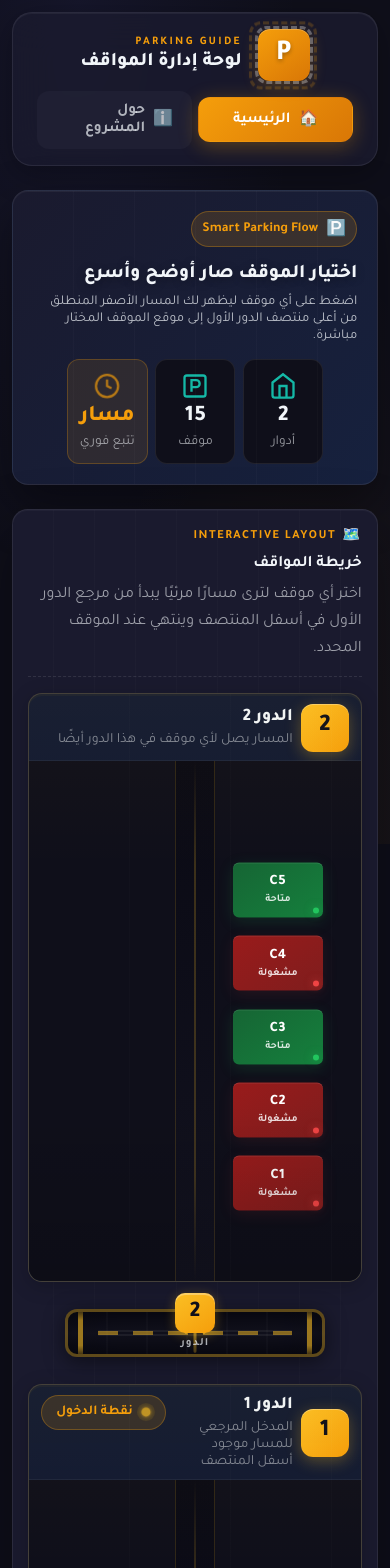
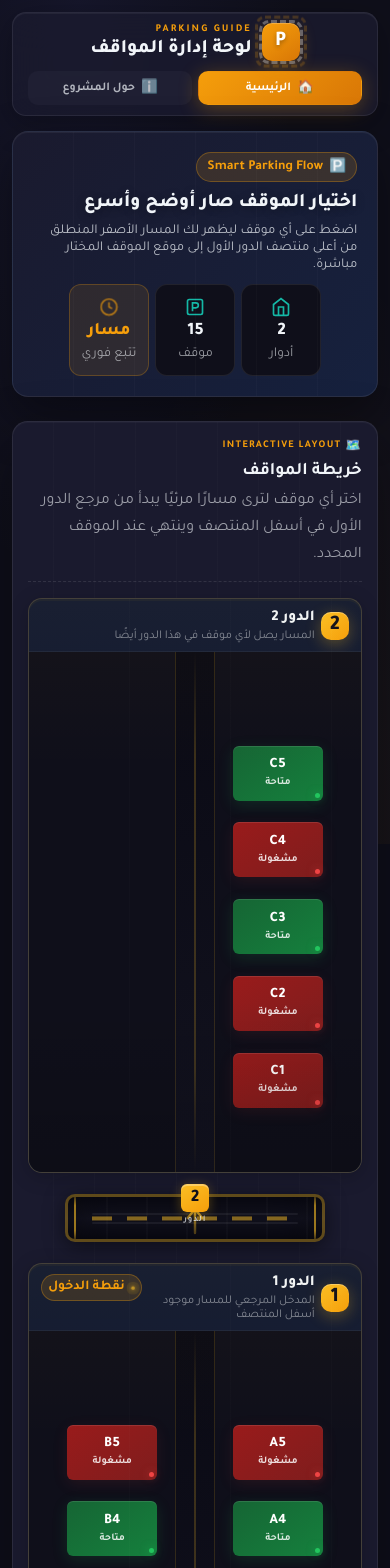
Before and after one commit to AminAldwili/parking-project, a Vue app: page / in a window 390 px wide. Shown: the top 1568 px of the page. Built offline with nearby package versions, Linux system fonts and the light colour scheme.

Commit message:
Enhance responsive design and accessibility across components with fluid CSS properties

```diff
--- a/public/index.html
+++ b/public/index.html
@@ -5,7 +5,7 @@
     <meta http-equiv="X-UA-Compatible" content="IE=edge" />
     <meta
       name="viewport"
-      content="width=device-width,initial-scale=1.0,maximum-scale=1.0"
+      content="width=device-width,initial-scale=1.0,viewport-fit=cover"
     />
     <meta name="theme-color" content="#0f0f1a" />
     <link rel="icon" href="<%= BASE_URL %>favicon.ico" />
--- a/src/App.vue
+++ b/src/App.vue
@@ -31,9 +31,32 @@
 </template>
 
 <style lang="scss">
+/*
+ * ============================================================================
+ * Fluid Design System - Parking Project
+ * ============================================================================
+ *
+ * This project uses a modern CSS fluid design approach for responsive layouts.
+ *
+ * Key Features:
+ * - CSS Custom Properties for consistent spacing, typography, and sizing
+ * - clamp() functions for fluid values that scale smoothly between breakpoints
+ * - Safe area support for edge screens (iPhone notch, Samsung edge, etc.)
+ *
+ * Browser Support:
+ * - Chrome 79+, Firefox 75+, Safari 13.1+, Edge 79+
+ *
+ * Viewport Range: 280px - 1400px+
+ *
+ * ============================================================================
+ */
+
 :root {
   color-scheme: dark;
 
+  /* ================================
+     Design Tokens - Colors
+     ================================ */
   --asphalt-dark: #0f0f1a;
   --asphalt-base: #1a1a2e;
   --asphalt-light: #16213e;
@@ -53,6 +76,61 @@
 
   --glass-bg: rgba(26, 26, 46, 0.85);
   --glass-border: rgba(255, 255, 255, 0.08);
+
+  /* ================================
+     Fluid Design System - Spacing
+     Fluid range: 280px - 1400px viewport
+     ================================ */
+  --space-2xs: clamp(2px, 0.5vw, 6px);
+  --space-xs: clamp(4px, 1vw, 10px);
+  --space-sm: clamp(6px, 1.5vw, 14px);
+  --space-md: clamp(10px, 2.5vw, 20px);
+  --space-lg: clamp(14px, 4vw, 28px);
+  --space-xl: clamp(20px, 5vw, 40px);
+  --space-2xl: clamp(24px, 6vw, 48px);
+
+  /* ================================
+     Fluid Design System - Typography
+     ================================ */
+  --text-2xs: clamp(0.55rem, 1.3vw, 0.65rem);
+  --text-xs: clamp(0.65rem, 1.5vw, 0.78rem);
+  --text-sm: clamp(0.75rem, 2vw, 0.9rem);
+  --text-base: clamp(0.85rem, 2.2vw, 1rem);
+  --text-md: clamp(0.95rem, 2.5vw, 1.15rem);
+  --text-lg: clamp(1.1rem, 3vw, 1.4rem);
+  --text-xl: clamp(1.3rem, 4vw, 2.2rem);
+  --text-2xl: clamp(1.5rem, 5vw, 2.5rem);
+
+  /* ================================
+     Fluid Design System - Sizing
+     ================================ */
+  --icon-xs: clamp(16px, 4vw, 22px);
+  --icon-sm: clamp(20px, 5vw, 28px);
+  --icon-md: clamp(28px, 7vw, 40px);
+  --icon-lg: clamp(38px, 9vw, 52px);
+  --icon-xl: clamp(48px, 11vw, 64px);
+
+  /* ================================
+     Fluid Design System - Border Radius
+     ================================ */
+  --radius-sm: clamp(6px, 1.5vw, 10px);
+  --radius-md: clamp(10px, 2.5vw, 16px);
+  --radius-lg: clamp(14px, 3.5vw, 20px);
+  --radius-xl: clamp(18px, 4.5vw, 28px);
+
+  /* ================================
+     Safe Area Support - Edge Screens
+     Fallback: 0 on unsupported browsers
+     ================================ */
+  --safe-top: max(clamp(10px, 3vw, 20px), env(safe-area-inset-top));
+  --safe-bottom: max(clamp(10px, 3vw, 20px), env(safe-area-inset-bottom));
+  --safe-left: max(clamp(10px, 3vw, 20px), env(safe-area-inset-left));
+  --safe-right: max(clamp(10px, 3vw, 20px), env(safe-area-inset-right));
+  --safe-inline: max(
+    clamp(10px, 3vw, 20px),
+    env(safe-area-inset-left),
+    env(safe-area-inset-right)
+  );
 }
 
 * {
@@ -108,7 +186,7 @@ a {
 #app-shell {
   position: relative;
   min-height: 100vh;
-  padding: clamp(10px, 3vw, 20px);
+  padding: var(--safe-top) var(--safe-inline) var(--safe-bottom);
 }
 
 .app-background {
@@ -138,14 +216,14 @@ a {
 
 .topbar {
   max-width: 1400px;
-  margin: 0 auto 24px;
+  margin: 0 auto var(--space-lg);
   display: flex;
   align-items: center;
   justify-content: space-between;
-  gap: 20px;
-  padding: 16px 24px;
+  gap: var(--space-lg);
+  padding: var(--space-md) var(--space-lg);
   border: 1px solid var(--glass-border);
-  border-radius: 20px;
+  border-radius: var(--radius-lg);
   background: var(--glass-bg);
   backdrop-filter: blur(20px);
   box-shadow:
@@ -156,18 +234,18 @@ a {
 .brand-block {
   display: flex;
   align-items: center;
-  gap: 16px;
+  gap: var(--space-md);
 }
 
 .brand-sign {
   position: relative;
-  width: 52px;
-  height: 52px;
+  width: var(--icon-lg);
+  height: var(--icon-lg);
   display: flex;
   align-items: center;
   justify-content: center;
   background: linear-gradient(145deg, var(--accent-orange), #d97706);
-  border-radius: 12px;
+  border-radius: var(--radius-md);
   box-shadow:
     0 4px 16px var(--accent-glow),
     inset 0 1px 0 rgba(255, 255, 255, 0.2);
@@ -180,7 +258,7 @@ a {
   width: 100%;
   height: 100%;
   border: 3px dashed rgba(255, 255, 255, 0.3);
-  border-radius: 12px;
+  border-radius: var(--radius-md);
   animation: rotate-sign 20s linear infinite;
 }
 
@@ -198,7 +276,7 @@ a {
 }
 
 .sign-content {
-  font-size: 1.8rem;
+  font-size: var(--text-xl);
   font-weight: 800;
   color: #fff;
   text-shadow: 0 2px 4px rgba(0, 0, 0, 0.3);
@@ -211,7 +289,7 @@ a {
 }
 
 .brand-kicker {
-  font-size: 0.72rem;
+  font-size: var(--text-xs);
   letter-spacing: 0.2em;
   text-transform: uppercase;
   color: var(--accent-orange);
@@ -228,18 +306,18 @@ a {
 .nav-links {
   display: flex;
   align-items: center;
-  gap: 8px;
+  gap: var(--space-sm);
   flex-wrap: wrap;
 }
 
 .nav-links a {
   display: flex;
   align-items: center;
-  gap: 8px;
-  padding: 10px 18px;
-  border-radius: 12px;
+  gap: var(--space-sm);
+  padding: var(--space-sm) var(--space-md);
+  border-radius: var(--radius-md);
   font-weight: 700;
-  font-size: 0.95rem;
+  font-size: var(--text-sm);
   color: rgba(241, 245, 249, 0.7);
   background: rgba(255, 255, 255, 0.03);
   border: 1px solid transparent;
@@ -247,7 +325,7 @@ a {
 }
 
 .nav-icon {
-  font-size: 1rem;
+  font-size: var(--text-base);
 }
 
 .nav-links a:hover {
--- a/src/components/ParkingFloor.vue
+++ b/src/components/ParkingFloor.vue
@@ -181,31 +181,50 @@ onUnmounted(() => {
 </script>
 
 <style scoped>
+/*
+ * ============================================================================
+ * ParkingFloor - Individual Floor Display
+ * ============================================================================
+ *
+ * Renders parking spots in a grid layout with an aisle line.
+ *
+ * Layout Modes:
+ * - Desktop: Absolute positioned spots in a grid
+ * - Mobile (360px): Vertical stack layout for better touch interaction
+ *
+ * Components:
+ * - Aisle line: Central driving aisle visualization
+ * - Group labels: Section markers (A, B, C)
+ * - Spot wrappers: Individual parking spots
+ *
+ * ============================================================================
+ */
+
 .floor-container {
   position: relative;
   width: 100%;
-  min-height: 520px;
+  min-height: clamp(400px, 80vh, 520px);
   overflow: hidden;
-  padding: 56px 24px 24px;
+  padding: clamp(44px, 10vw, 56px) var(--space-lg) var(--space-lg);
   background: var(--asphalt-dark);
 }
 
 .spots-wrapper {
   position: absolute;
-  inset: 56px 0 24px;
+  inset: clamp(44px, 10vw, 56px) 0 var(--space-lg);
 }
 
 .spot-wrapper {
   position: absolute;
   transform: translate(-50%, -50%);
-  padding: 24px 12px;
+  padding: var(--space-lg) var(--space-md);
 }
 
 .aisle-line {
   position: absolute;
   top: 0;
   bottom: 0;
-  width: 70px;
+  width: clamp(50px, 10vw, 70px);
   transform: translateX(-50%);
   z-index: 0;
   display: flex;
@@ -247,16 +266,16 @@ onUnmounted(() => {
 
 .group-label {
   position: absolute;
-  top: 8px;
+  top: var(--space-xs);
   transform: translateX(-50%);
-  min-width: 36px;
+  min-width: clamp(30px, 8vw, 36px);
   text-align: center;
   background: var(--road-yellow);
   color: var(--asphalt-dark);
-  padding: 4px 10px;
-  border-radius: 8px;
+  padding: var(--space-2xs) var(--space-xs);
+  border-radius: var(--radius-sm);
   font-weight: 800;
-  font-size: 0.85rem;
+  font-size: var(--text-sm);
   box-shadow: 0 4px 12px rgba(251, 191, 36, 0.3);
 }
 
@@ -269,8 +288,8 @@ onUnmounted(() => {
   display: flex;
   flex-direction: column;
   align-items: center;
-  gap: 20px;
-  padding: 16px 0;
+  gap: var(--space-lg);
+  padding: var(--space-md) 0;
   inset: auto;
   position: relative;
 }
@@ -280,7 +299,7 @@ onUnmounted(() => {
   left: auto !important;
   top: auto !important;
   transform: none;
-  padding: 8px;
+  padding: var(--space-xs);
 }
 
 .group-labels.hidden-mobile {
@@ -288,11 +307,6 @@ onUnmounted(() => {
 }
 
 @media (max-width: 768px) {
-  .floor-container {
-    min-height: clamp(400px, 70vh, 520px);
-    padding-top: clamp(44px, 10vw, 56px);
-  }
-
   .aisle-line {
     width: clamp(40px, 8vw, 70px);
   }
@@ -301,7 +315,7 @@ onUnmounted(() => {
 @media (max-width: 360px) {
   .floor-container {
     min-height: auto;
-    padding-inline: clamp(8px, 3vw, 16px);
+    padding-inline: var(--space-md);
   }
 
   .aisle-line {
--- a/src/components/ParkingFloors.vue
+++ b/src/components/ParkingFloors.vue
@@ -318,6 +318,24 @@ onUnmounted(() => {
 </script>
 
 <style scoped>
+/*
+ * ============================================================================
+ * ParkingFloors - Interactive Parking Layout
+ * ============================================================================
+ *
+ * Contains:
+ * - Floor boxes (Floor 1 & Floor 2)
+ * - Ramp connector between floors
+ * - Route path visualization
+ *
+ * Features:
+ * - Dynamic path drawing on spot selection
+ * - Ramp animation on path activation
+ * - Fluid spacing via CSS Custom Properties
+ *
+ * ============================================================================
+ */
+
 .parking-floors {
   width: 100%;
   position: relative;
@@ -326,7 +344,13 @@ onUnmounted(() => {
 
 .parking-shell {
   position: relative;
-  padding: clamp(12px, 4vw, 28px);
+  padding: max(clamp(12px, 4vw, 28px), env(safe-area-inset-top))
+    max(
+      clamp(12px, 4vw, 28px),
+      env(safe-area-inset-right),
+      env(safe-area-inset-left)
+    )
+    max(clamp(12px, 4vw, 28px), env(safe-area-inset-bottom));
   border-radius: clamp(14px, 4vw, 28px);
   background: var(--asphalt-base);
   border: 1px solid var(--glass-border);
@@ -361,7 +385,7 @@ onUnmounted(() => {
 }
 
 .section-heading h3 {
-  margin: 8px 0 0;
+  margin: var(--space-xs) 0 0;
   font-size: clamp(1.3rem, 2vw, 1.8rem);
   color: var(--road-white);
 }
@@ -376,8 +400,8 @@ onUnmounted(() => {
 .eyebrow {
   display: inline-flex;
   align-items: center;
-  gap: 6px;
-  font-size: 0.78rem;
+  gap: var(--space-xs);
+  font-size: var(--text-xs);
   font-weight: 700;
   color: var(--accent-orange);
   text-transform: uppercase;
@@ -385,19 +409,19 @@ onUnmounted(() => {
 }
 
 .eyebrow-icon {
-  font-size: 0.9rem;
+  font-size: var(--text-sm);
 }
 
 .floors-container {
   display: flex;
   flex-direction: column;
-  gap: 16px;
+  gap: var(--space-md);
 }
 
 .floor-box {
   position: relative;
   border: 2px solid rgba(251, 191, 36, 0.2);
-  border-radius: 24px;
+  border-radius: var(--radius-xl);
   overflow: hidden;
   background: var(--asphalt-light);
   box-shadow:
@@ -438,20 +462,20 @@ onUnmounted(() => {
 }
 
 .floor-sign {
-  width: 48px;
-  height: 48px;
+  width: var(--icon-md);
+  height: var(--icon-md);
   display: flex;
   align-items: center;
   justify-content: center;
   background: linear-gradient(135deg, var(--road-yellow), #f59e0b);
-  border-radius: 12px;
+  border-radius: var(--radius-md);
   box-shadow:
     0 4px 16px rgba(251, 191, 36, 0.3),
     inset 0 1px 0 rgba(255, 255, 255, 0.3);
 }
 
 .floor-level {
-  font-size: 1.5rem;
+  font-size: var(--text-xl);
   font-weight: 800;
   color: var(--asphalt-dark);
 }
@@ -462,33 +486,33 @@ onUnmounted(() => {
 
 .floor-title {
   margin: 0;
-  font-size: 1.1rem;
+  font-size: var(--text-md);
   font-weight: 800;
   color: var(--road-white);
 }
 
 .floor-subtitle {
-  margin: 4px 0 0;
+  margin: var(--space-2xs) 0 0;
   color: rgba(241, 245, 249, 0.5);
-  font-size: 0.88rem;
+  font-size: var(--text-sm);
 }
 
 .route-origin-pill {
   display: inline-flex;
   align-items: center;
-  gap: 8px;
-  padding: 8px 14px;
+  gap: var(--space-sm);
+  padding: var(--space-xs) var(--space-sm);
   border-radius: 999px;
   background: rgba(245, 158, 11, 0.15);
   border: 1px solid rgba(245, 158, 11, 0.3);
   color: var(--accent-orange);
-  font-size: 0.85rem;
+  font-size: var(--text-base);
   font-weight: 700;
 }
 
 .route-origin-dot {
-  width: 10px;
-  height: 10px;
+  width: var(--space-xs);
+  height: var(--space-xs);
   border-radius: 50%;
   background: var(--road-yellow);
   box-shadow:
@@ -517,10 +541,10 @@ onUnmounted(() => {
 
 .route-origin-anchor {
   position: absolute;
-  bottom: 10px;
+  bottom: var(--space-sm);
   left: 50%;
-  width: 22px;
-  height: 22px;
+  width: clamp(18px, 4vw, 22px);
+  height: clamp(18px, 4vw, 22px);
   border: 3px solid var(--road-white);
   border-radius: 999px;
   transform: translateX(-50%);
@@ -548,7 +572,7 @@ onUnmounted(() => {
 
 .ramp-connector {
   position: relative;
-  height: 90px;
+  height: clamp(70px, 12vw, 90px);
   display: flex;
   align-items: center;
   justify-content: center;
@@ -557,14 +581,14 @@ onUnmounted(() => {
 .ramp-wrapper {
   position: relative;
   width: min(300px, 80%);
-  height: 64px;
+  height: clamp(48px, 10vw, 64px);
 }
 
 .ramp-track {
   position: absolute;
   inset: 0;
   background: linear-gradient(180deg, #0a0a14 0%, #12121f 50%, #0a0a14 100%);
-  border-radius: 12px;
+  border-radius: var(--radius-md);
   border: 3px solid rgba(251, 191, 36, 0.35);
   box-shadow:
     0 4px 20px rgba(0, 0, 0, 0.5),
@@ -589,7 +613,7 @@ onUnmounted(() => {
   position: absolute;
   top: 0;
   bottom: 0;
-  width: 5px;
+  width: var(--space-2xs);
   background: linear-gradient(
     180deg,
     rgba(251, 191, 36, 0.25) 0%,
@@ -600,19 +624,19 @@ onUnmounted(() => {
 }
 
 .ramp-edge.left {
-  left: 10px;
+  left: var(--space-sm);
 }
 
 .ramp-edge.right {
-  right: 10px;
+  right: var(--space-sm);
 }
 
 .ramp-center-line {
   position: absolute;
   top: 50%;
-  left: 30px;
-  right: 30px;
-  height: 4px;
+  left: clamp(24px, 6vw, 30px);
+  right: clamp(24px, 6vw, 30px);
+  height: clamp(3px, 0.8vw, 4px);
   transform: translateY(-50%);
   background: repeating-linear-gradient(
     90deg,
@@ -627,19 +651,19 @@ onUnmounted(() => {
 
 .ramp-lane-mark {
   position: absolute;
-  left: 30px;
-  right: 30px;
+  left: clamp(24px, 6vw, 30px);
+  right: clamp(24px, 6vw, 30px);
   height: 2px;
   background: rgba(255, 255, 255, 0.06);
   border-radius: 1px;
 }
 
 .ramp-lane-mark.top {
-  top: 18px;
+  top: clamp(14px, 4vw, 18px);
 }
 
 .ramp-lane-mark.bottom {
-  bottom: 18px;
+  bottom: clamp(14px, 4vw, 18px);
 }
 
 .ramp-arrows-layer {
@@ -652,30 +676,30 @@ onUnmounted(() => {
 }
 
 .ramp-arrow-svg {
-  width: 30px;
-  height: 45px;
+  width: clamp(24px, 5vw, 30px);
+  height: clamp(36px, 8vw, 45px);
 }
 
 .ramp-sign {
   position: absolute;
-  top: -16px;
+  top: calc(-1 * var(--space-md));
   left: 50%;
   transform: translateX(-50%);
   display: flex;
   flex-direction: column;
   align-items: center;
-  gap: 4px;
+  gap: var(--space-2xs);
   z-index: 100;
 }
 
 .sign-badge {
-  width: 40px;
-  height: 40px;
+  width: var(--icon-md);
+  height: var(--icon-md);
   display: flex;
   align-items: center;
   justify-content: center;
   background: linear-gradient(145deg, var(--road-yellow), #f59e0b);
-  border-radius: 10px;
+  border-radius: var(--radius-sm);
   box-shadow:
     0 2px 12px rgba(251, 191, 36, 0.3),
     inset 0 2px 0 rgba(255, 255, 255, 0.3);
@@ -683,13 +707,13 @@ onUnmounted(() => {
 }
 
 .sign-level {
-  font-size: 1.4rem;
+  font-size: var(--text-lg);
   font-weight: 800;
   color: var(--asphalt-dark);
 }
 
 .sign-text {
-  font-size: 0.7rem;
+  font-size: var(--text-2xs);
   font-weight: 700;
   color: rgba(241, 245, 249, 0.7);
   text-transform: uppercase;
@@ -732,22 +756,17 @@ onUnmounted(() => {
 @media (max-width: 768px) {
   .ramp-wrapper {
     width: min(260px, 85%);
-    height: clamp(48px, 8vw, 64px);
-  }
-
-  .ramp-connector {
-    height: clamp(70px, 12vw, 90px);
   }
 
   .section-heading {
     flex-direction: column;
     align-items: flex-start;
-    gap: clamp(8px, 2vw, 12px);
+    gap: var(--space-sm);
   }
 
   .floor-header {
     flex-wrap: wrap;
-    gap: clamp(8px, 2vw, 12px);
+    gap: var(--space-sm);
   }
 
   .route-origin-pill {
@@ -757,23 +776,18 @@ onUnmounted(() => {
 
 @media (max-width: 480px) {
   .floor-box {
-    border-radius: clamp(14px, 3vw, 24px);
+    border-radius: var(--radius-lg);
     border-width: 1.5px;
   }
 
   .section-heading h3 {
-    font-size: clamp(1rem, 3vw, 1.8rem);
+    font-size: var(--text-lg);
   }
 }
 
 @media (max-width: 360px) {
   .ramp-wrapper {
     width: min(200px, 85vw);
-    height: clamp(40px, 10vw, 44px);
-  }
-
-  .ramp-connector {
-    height: clamp(55px, 15vw, 65px);
   }
 }
 </style>
--- a/src/components/ParkingSpot.vue
+++ b/src/components/ParkingSpot.vue
@@ -81,6 +81,29 @@ function onClick() {
 </script>
 
 <style scoped>
+/*
+ * ============================================================================
+ * ParkingSpot - Individual Parking Spot Component
+ * ============================================================================
+ *
+ * A single parking spot with status indicator and interaction states.
+ *
+ * States:
+ * - Free (green): Available for parking
+ * - Occupied (red): Currently in use
+ *
+ * Interactions:
+ * - Hover: Elevation effect + tooltip
+ * - Touch: Tap feedback + tooltip
+ * - Click: Emits spot-click event for path drawing
+ *
+ * Accessibility:
+ * - Keyboard navigable (Enter/Space to select)
+ * - ARIA labels for screen readers
+ *
+ * ============================================================================
+ */
+
 .parking-spot {
   position: relative;
   display: inline-block;
@@ -126,10 +149,10 @@ function onClick() {
 
 .spot-indicator {
   position: absolute;
-  bottom: 6px;
-  right: 6px;
-  width: 10px;
-  height: 10px;
+  bottom: clamp(4px, 1vw, 6px);
+  right: clamp(4px, 1vw, 6px);
+  width: clamp(8px, 2vw, 10px);
+  height: clamp(8px, 2vw, 10px);
   border-radius: 50%;
   transition: all 250ms ease;
 }
@@ -265,12 +288,12 @@ function onClick() {
   bottom: -12px;
   left: 50%;
   transform: translateX(-50%) translateY(100%);
-  padding: 6px 12px;
-  border-radius: 8px;
+  padding: var(--space-xs) var(--space-sm);
+  border-radius: var(--radius-sm);
   background: var(--asphalt-dark);
   border: 1px solid var(--glass-border);
   color: var(--road-white);
-  font-size: 0.75rem;
+  font-size: var(--text-xs);
   font-weight: 700;
   white-space: nowrap;
   z-index: 60;
@@ -281,7 +304,7 @@ function onClick() {
 .spot-tooltip::before {
   content: "";
   position: absolute;
-  top: -6px;
+  top: calc(-1 * var(--space-2xs));
   left: 50%;
   transform: translateX(-50%);
   border: 6px solid transparent;
@@ -300,65 +323,41 @@ function onClick() {
 }
 
 @media (max-width: 768px) {
-  .spot-id {
-    font-size: 1rem;
-  }
-
-  .spot-state {
-    font-size: 0.7rem;
-  }
-
   .spot-indicator {
-    width: 8px;
-    height: 8px;
+    width: clamp(6px, 1.5vw, 8px);
+    height: clamp(6px, 1.5vw, 8px);
   }
 }
 
 @media (max-width: 480px) {
   .spot-card {
-    border-radius: 6px;
-    min-width: 44px;
-    min-height: 44px;
-  }
-
-  .spot-id {
-    font-size: 0.9rem;
-  }
-
-  .spot-state {
-    font-size: 0.65rem;
+    border-radius: clamp(6px, 1.5vw, 8px);
+    min-width: clamp(44px, 12vw, 50px);
+    min-height: clamp(44px, 12vw, 50px);
   }
 
   .spot-indicator {
-    width: 6px;
-    height: 6px;
-    bottom: 4px;
-    right: 4px;
+    width: clamp(5px, 1.2vw, 6px);
+    height: clamp(5px, 1.2vw, 6px);
+    bottom: clamp(2px, 0.8vw, 4px);
+    right: clamp(2px, 0.8vw, 4px);
   }
 }
 
 @media (max-width: 360px) {
   .spot-card {
     width: 100%;
-    max-width: 200px;
-    min-height: 50px;
+    max-width: clamp(160px, 60vw, 200px);
+    min-height: clamp(44px, 14vw, 50px);
     flex-direction: row;
     justify-content: space-between;
-    padding: 12px 16px;
-    border-radius: 8px;
+    padding: clamp(10px, 3vw, 16px);
+    border-radius: clamp(6px, 2vw, 8px);
   }
 
   .spot-inner {
     flex-direction: row;
-    gap: 12px;
-  }
-
-  .spot-id {
-    font-size: 1rem;
-  }
-
-  .spot-state {
-    font-size: 0.8rem;
+    gap: clamp(8px, 2.5vw, 12px);
   }
 
   .spot-indicator {
@@ -366,8 +365,8 @@ function onClick() {
     bottom: auto;
     right: auto;
     align-self: center;
-    width: 8px;
-    height: 8px;
+    width: clamp(6px, 2vw, 8px);
+    height: clamp(6px, 2vw, 8px);
   }
 }
 </style>
--- a/src/views/HomeView.vue
+++ b/src/views/HomeView.vue
@@ -92,6 +92,20 @@ export default {
 </script>
 
 <style scoped>
+/*
+ * ============================================================================
+ * HomeView - Hero Section & Parking Overview
+ * ============================================================================
+ *
+ * Uses CSS Custom Properties from App.vue for consistent fluid values.
+ *
+ * Components:
+ * - Hero Card: Main intro section with stats
+ * - ParkingFloors: Interactive parking layout
+ *
+ * ============================================================================
+ */
+
 .home-view {
   display: flex;
   flex-direction: column;
@@ -104,7 +118,16 @@ export default {
   align-items: center;
   justify-content: space-between;
   gap: clamp(16px, 3vw, 24px);
-  padding: clamp(20px, 4vw, 40px);
+  padding: max(
+      clamp(20px, 4vw, 40px),
+      env(safe-area-inset-top),
+      env(safe-area-inset-bottom)
+    )
+    max(
+      clamp(20px, 4vw, 40px),
+      env(safe-area-inset-right),
+      env(safe-area-inset-left)
+    );
   border-radius: clamp(16px, 3vw, 24px);
   background: linear-gradient(
     135deg,
@@ -140,19 +163,19 @@ export default {
 .hero-badge {
   display: inline-flex;
   align-items: center;
-  gap: 8px;
-  margin-bottom: 16px;
-  padding: 8px 16px;
+  gap: var(--space-sm);
+  margin-bottom: var(--space-md);
+  padding: var(--space-xs) var(--space-md);
   border-radius: 999px;
   background: rgba(245, 158, 11, 0.15);
   border: 1px solid rgba(245, 158, 11, 0.3);
-  font-size: 0.85rem;
+  font-size: var(--text-base);
   font-weight: 700;
   color: var(--accent-orange);
 }
 
 .badge-icon {
-  font-size: 1rem;
+  font-size: var(--text-base);
 }
 
 .hero-content h2 {
@@ -172,7 +195,7 @@ export default {
 
 .hero-stats {
   display: flex;
-  gap: 12px;
+  gap: var(--space-md);
   flex-wrap: wrap;
 }
 
@@ -197,8 +220,8 @@ export default {
 }
 
 .stat-icon {
-  width: 28px;
-  height: 28px;
+  width: var(--icon-sm);
+  height: var(--icon-sm);
   color: var(--accent-teal);
 }
 
@@ -224,13 +247,13 @@ export default {
 }
 
 .stat-chip strong {
-  font-size: 1.4rem;
+  font-size: var(--text-lg);
   font-weight: 800;
   color: var(--road-white);
 }
 
 .stat-chip span {
-  font-size: 0.85rem;
+  font-size: var(--text-base);
   color: rgba(241, 245, 249, 0.6);
 }
 
@@ -251,7 +274,7 @@ export default {
   position: absolute;
   top: 0;
   bottom: 0;
-  width: 40px;
+  width: var(--icon-md);
   display: flex;
   flex-direction: column;
   justify-content: space-evenly;
@@ -268,16 +291,16 @@ export default {
 }
 
 .road-markings .dash {
-  width: 6px;
-  height: 30px;
+  width: var(--space-2xs);
+  height: clamp(20px, 4vw, 30px);
   background: var(--road-white);
-  border-radius: 3px;
+  border-radius: var(--space-2xs);
 }
 
 @media (max-width: 768px) {
   .hero-card {
     flex-direction: column;
-    gap: clamp(14px, 3vw, 20px);
+    gap: var(--space-md);
   }
 
   .hero-stats {
@@ -292,12 +315,8 @@ export default {
 }
 
 @media (max-width: 480px) {
-  .hero-badge {
-    padding: clamp(5px, 1.5vw, 8px) clamp(10px, 2.5vw, 14px);
-  }
-
   .hero-stats {
-    gap: clamp(6px, 2vw, 10px);
+    gap: var(--space-sm);
   }
 }
 </style>
```
Also changed, not shown: 1 other file (tests, documents, lock files or other folders).
